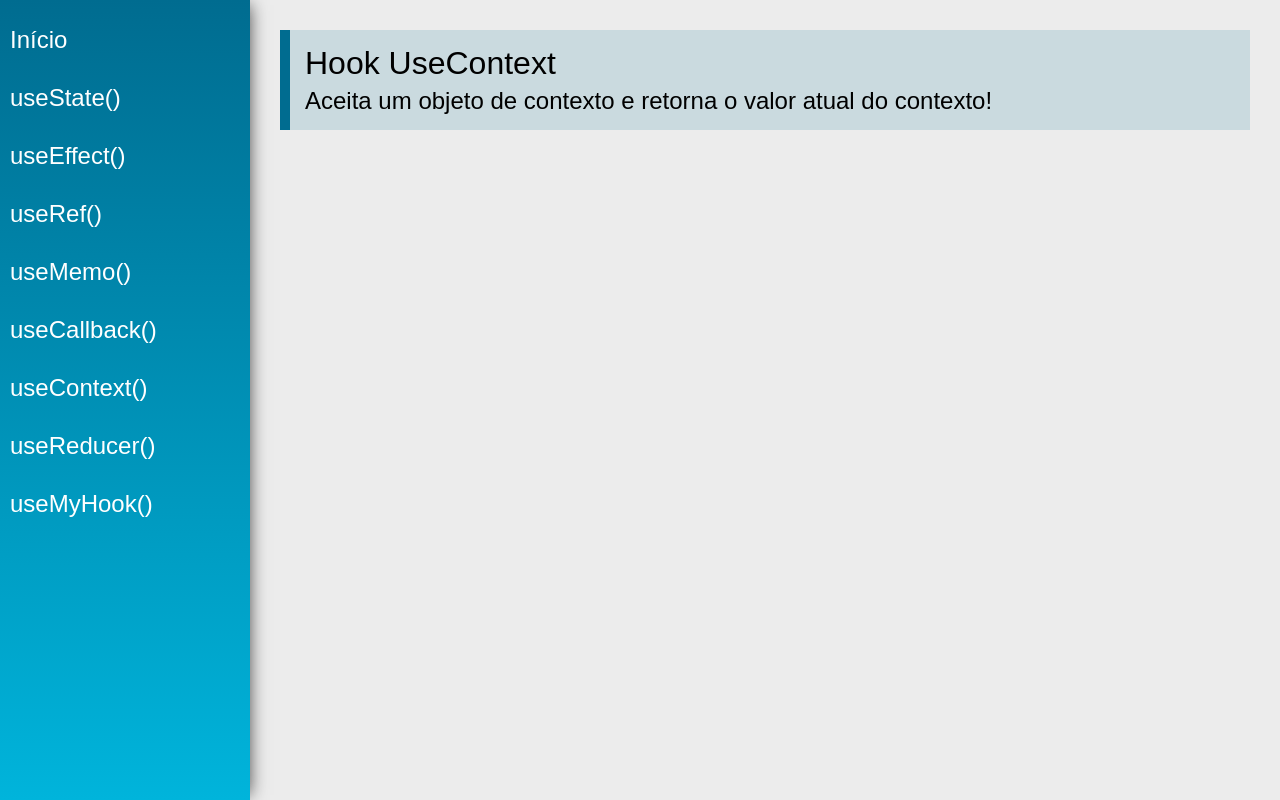
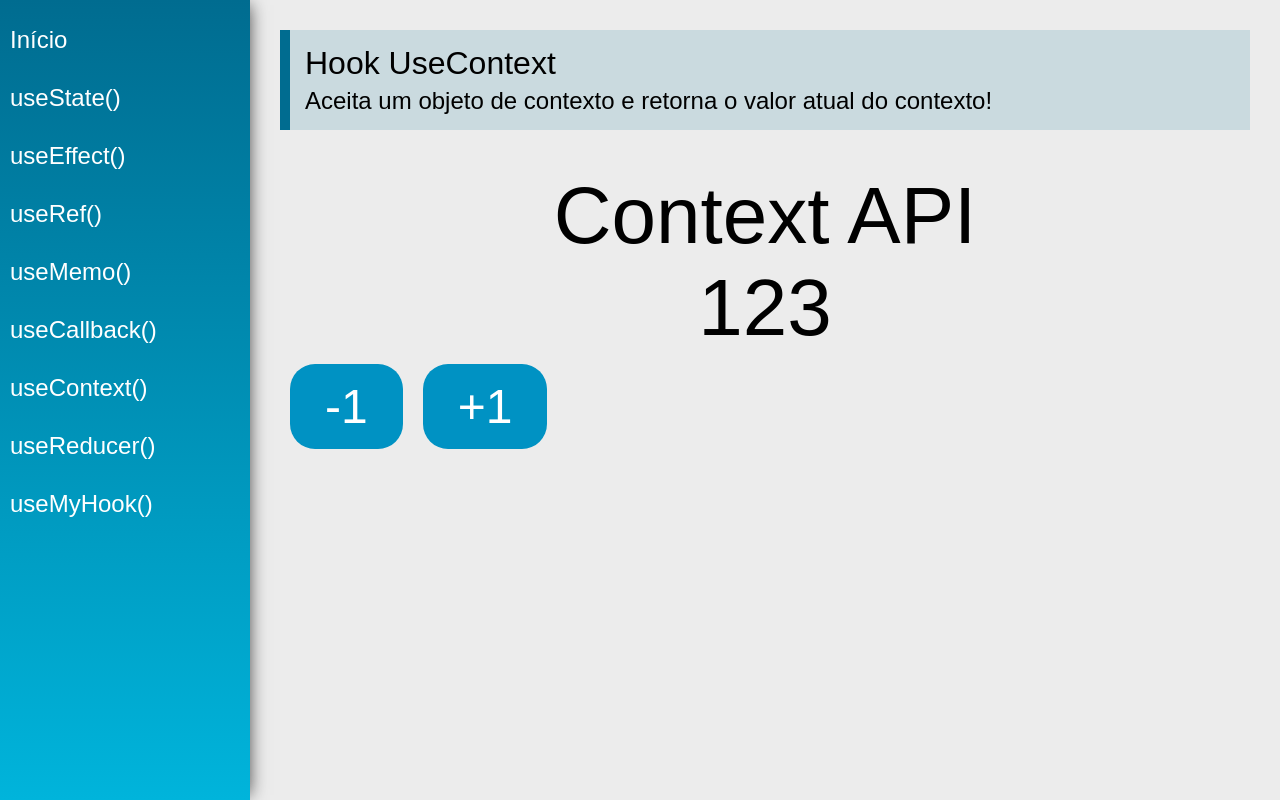
Before and after one commit to Guilherme-Castello-Clear/react-hooks, a React (Create React App) app: page /useContext in a window 1280 px wide. Built offline with nearby package versions, Linux system fonts and the light colour scheme.

Commit message:
Feat: Added useContext

```diff
--- /dev/null
+++ b/src/data/DataContex.js
@@ -0,0 +1,10 @@
+import React from 'react'
+
+export const data = {
+    number: 123,
+    text: 'Context API'
+}
+
+const DataContext = React.createContext(data)
+
+export default DataContext
--- a/src/index.js
+++ b/src/index.js
@@ -4,6 +4,8 @@
 
 import App from './views/App'
 
+import DataContext, {data} from './data/DataContex'
+
 ReactDOM.render(
     <App />,
     document.getElementById('root')
--- a/src/views/App.jsx
+++ b/src/views/App.jsx
@@ -1,18 +1,21 @@
 import './App.css'
-import React from 'react'
+import React, { useState } from 'react'
 import { BrowserRouter as Router } from  'react-router-dom'
 
 import Menu from '../components/layout/Menu'
 import Content from '../components/layout/Content'
+import DataContext, { data } from '../data/DataContex'
 
 const App = props => {
-
+    const [state, setState] = useState(data)
     return (
         <div className="App">
+            <DataContext.Provider value={{state, setState}}>
                 <Router>
                     <Menu />
                     <Content />
                 </Router>
+            </DataContext.Provider>
         </div>
     )
 }
--- a/src/views/examples/UseContext.jsx
+++ b/src/views/examples/UseContext.jsx
@@ -1,13 +1,33 @@
-import React from 'react'
+import React, { useContext } from 'react'
 import PageTitle from '../../components/layout/PageTitle'
 
+import DataContext from '../../data/DataContex'
 const UseContext = (props) => {
+
+    const context = useContext(DataContext)
+
+    function addNumber(delta){
+        context.setState({
+            ...context.state,
+            number: context.state.number + delta
+        })
+    }
+
     return (
         <div className="UseContext">
             <PageTitle
                 title="Hook UseContext"
                 subtitle="Aceita um objeto de contexto e retorna o valor atual do contexto!"
             />
+            <div className="center">
+                <span className='text'>{context.state.text}</span>
+                <span className='text'>{context.state.number}</span>
+
+            </div>
+            <div>
+                <button className="btn" onClick={() => addNumber(-1)}>-1</button>
+                <button className="btn" onClick={() => addNumber(1)}>+1</button>
+            </div>
         </div>
     )
 }
```
Lines whose indentation alone changed are shown as unchanged.
